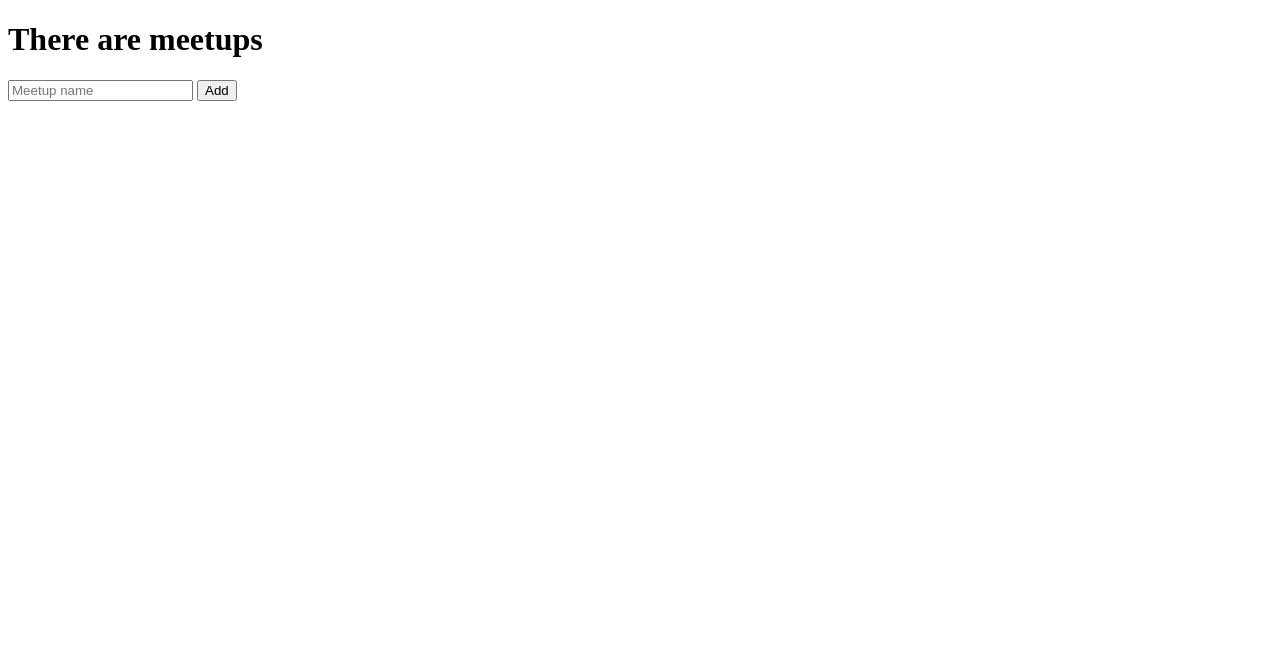
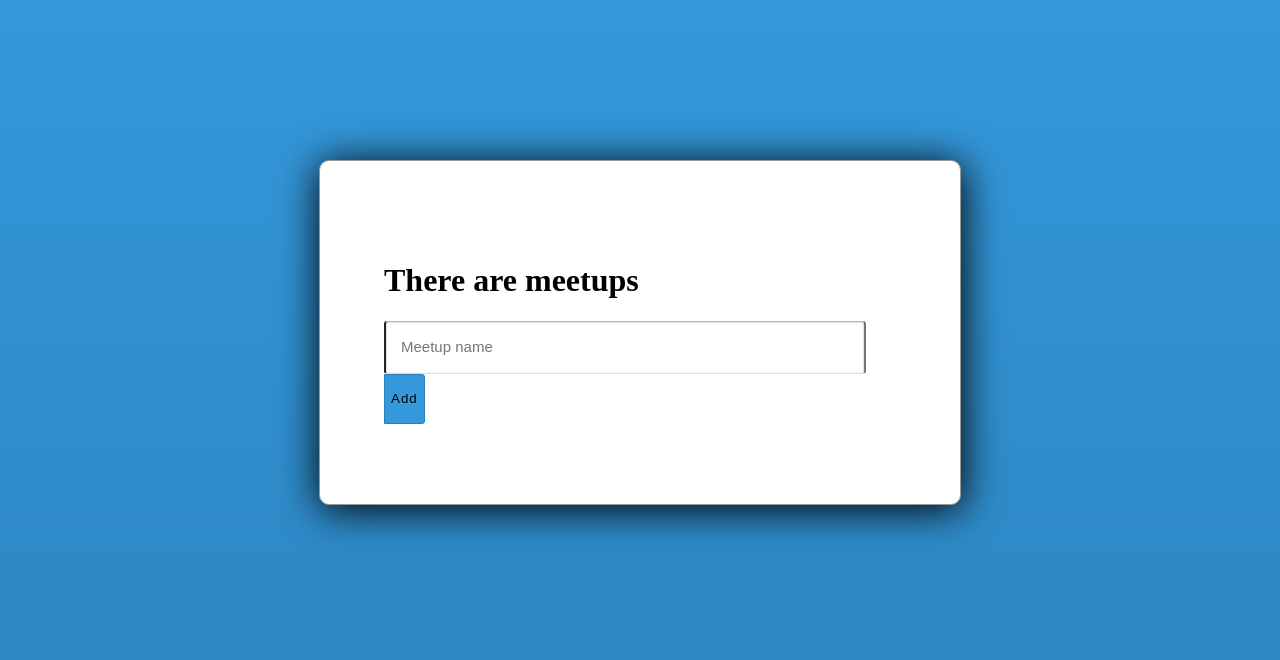
Before and after one commit to AnthonyBobsin/MeetupsManager, a website: page client/views/index.html in a window 1280 px wide. Drawn offline with nearby package versions, Linux system fonts and the light colour scheme; some packages are replaced by stand-ins of ours; no server answers.

Commit message:
Improves styles and starts model validations

```diff
--- /dev/null
+++ b/client/css/main.css
@@ -0,0 +1,56 @@
+/*BELIZE #2980B9
+Peter River #3498DB*/
+
+body {
+	background: -webkit-linear-gradient(to bottom, #3498DB, #2980B9);
+	background: linear-gradient(to bottom, #3498DB, #2980B9);
+	height: 100vh;
+	margin: 0px 0px;
+}
+
+#meetupsContainer {
+	width: 40%;
+	margin-left: auto;
+	margin-right: auto;
+	margin-top: 20vh;
+	padding: 10vh 5vw;
+	background: white;
+	border-radius: 10px;
+	box-shadow: 1px 4px 20px 2px black;
+	-webkit-box-shadow: 1px 4px 40px 0.5px black;
+	border: 1px solid #999;
+}
+
+#meetupsList {
+	list-style: none;
+}
+
+#meetupsList li {
+	padding: 5px 0;
+}
+
+input {
+	height: 50px;
+	width: 90%;
+	border-radius: 3px;
+	border 1px solid transparent;
+	border-top: none;
+	border-bottom: 1px solid #ddd;
+	box-shadow: inset 0 1px 2px rgba(0, 0, 0, 0.39), 0 -1px 1px #fff, 0 1px 0 #fff;
+	font-size: 15px;
+	padding-left: 15px;
+}
+
+button {
+	height: 50px;
+	background: #3498DB;
+	border: 1px solid #2980B9;
+	border-radius: 0px 3px 3px 0px;
+	cursor: pointer;
+	font-weight: 100;
+	letter-spacing: 1px;
+}
+
+button:hover {
+	background: #2980B9;
+}
--- a/client/views/index.html
+++ b/client/views/index.html
@@ -3,16 +3,17 @@
   <head>
       <meta charset="utf-8">
       <meta http-equiv="X-UA-Compatible" content="IE=edge">
-      <title></title>
+      <title>Mean Demo</title>
       <meta name="description" content="">
       <meta name="viewport" content="width=device-width, initial-scale=1">
+      <link rel="stylesheet" type="text/css" href="/css/main.css">
   </head>
   <body>
 
       <!-- Meetups View -->
-      <div ng-controller="meetupsController">
+    <div ng-controller="meetupsController" id="meetupsContainer">
       <h1>There are {{meetups.length}} meetups</h1>
-        <ul>
+      <ul id="meetupsList">
         <li ng-repeat="meetup in meetups">
           {{meetup.name}}
         </li>
```
Also changed, not shown: server.js (+6 -1 lines), server/models/meetup.js (+10 -2 lines). Lines whose indentation alone changed are shown as unchanged.
